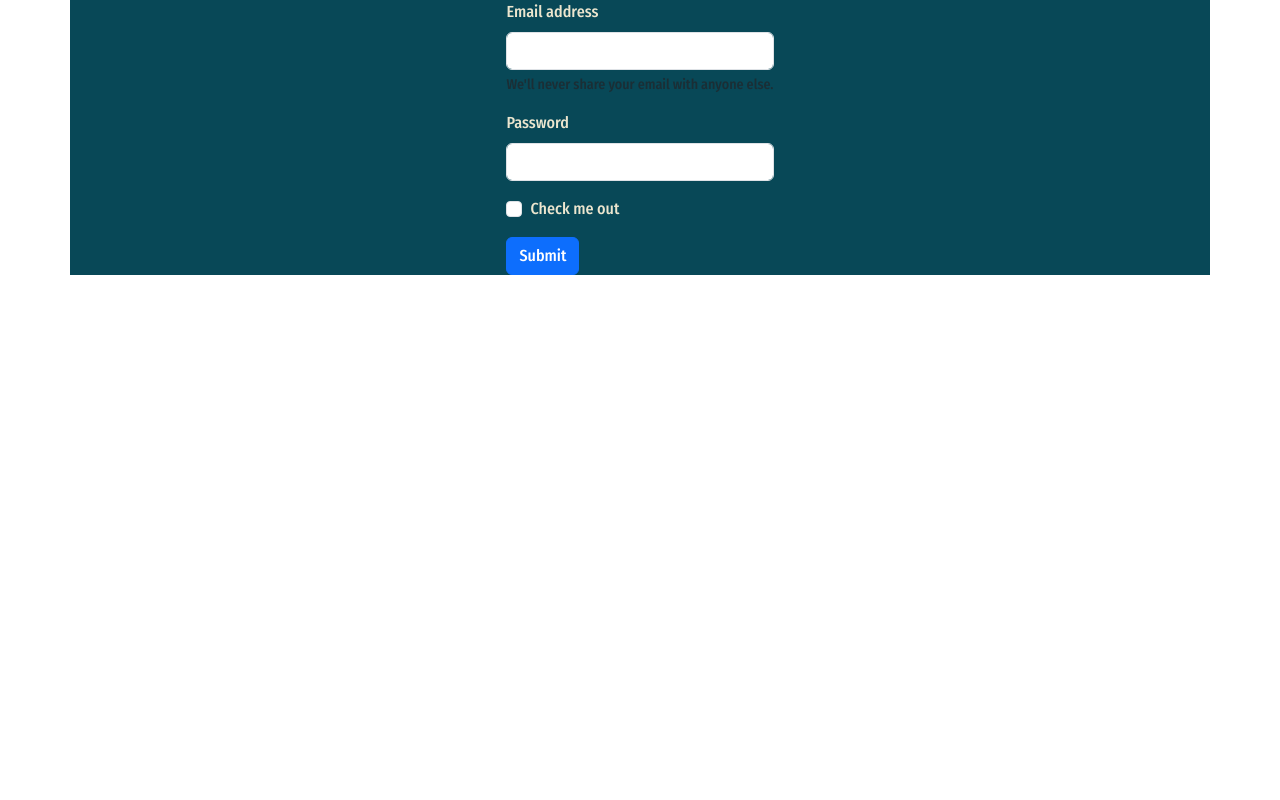
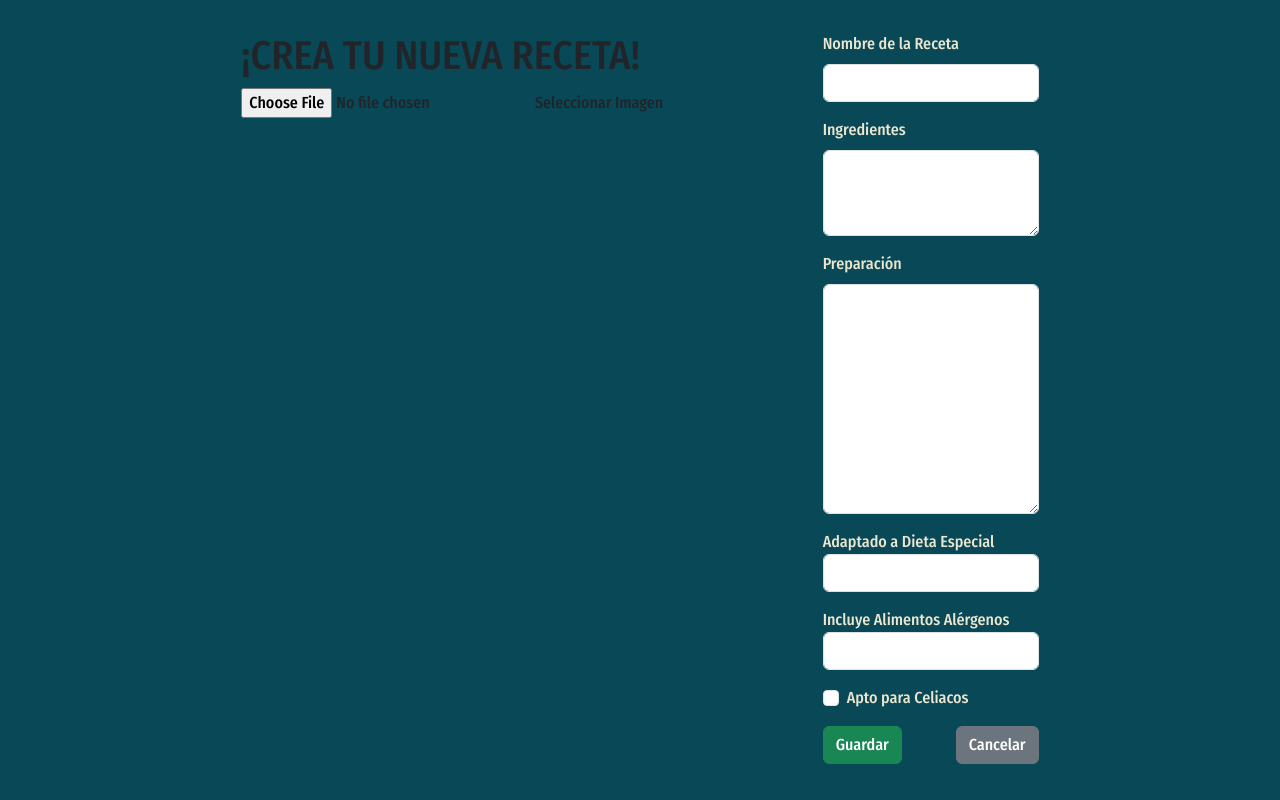
Before and after one commit to ElineeF/Practica1, a plain HTML site: page crearElemento.html in a window 1280 px wide. Drawn offline with nearby package versions, Linux system fonts and the light colour scheme.

Commit message:
personalización de página crear detalle y arreglo de tamaño de letra en main

```diff
--- a/DetalleStyle.css
+++ b/DetalleStyle.css
@@ -139,7 +139,6 @@ ul {
     font-weight: 900;
     font-size: xx-large;
     text-shadow: 0 0 6px black;
-    font-family:'Times New Roman', Times, serif;
     padding-top: 7%;
 }
 #contenedorPrincipal{
--- a/crearElemento.html
+++ b/crearElemento.html
@@ -14,22 +14,60 @@
 
 <body>
     <div class="container">
+        <div class="titleAndImg">
+            <h1>¡CREA TU NUEVA RECETA!</h1>
+            <div class="custom-file">
+                <input type="file" class="custom-file-input" id="rcpImage" lang="es">
+                <label class="custom-file-label" for="rcpImage">Seleccionar Imagen</label>
+            </div>
+        </div>
+        <div class="recipeInfo">
             <form>
                 <div class="mb-3">
-                <label for="exampleInputEmail1" class="form-label">Email address</label>
-                <input type="email" class="form-control" id="exampleInputEmail1" aria-describedby="emailHelp">
-                <div id="emailHelp" class="form-text">We'll never share your email with anyone else.</div>
+                    <label for="rcpName" class="form-label">Nombre de la Receta</label>
+                    <input type="text" class="form-control" id="rcpName" aria-describedby="recipeName">
                 </div>
                 <div class="mb-3">
-                <label for="exampleInputPassword1" class="form-label">Password</label>
-                <input type="password" class="form-control" id="exampleInputPassword1">
+                    <label for="rcpIngredients" class="form-label">Ingredientes</label>
+                    <textarea class="form-control" id="rcpIngredients" rows="3"></textarea>
                 </div>
+                <div class="mb-3">
+                    <label for="rcpInstructions" class="form-label">Preparación</label>
+                    <textarea class="form-control" id="rcpInstructions" rows="9"></textarea>
+                </div>
+
+                <div class="mb-3">
+                    <label for="specialDiet">Adaptado a Dieta Especial</label>
+                    <select class="form-control" id="specialDiet">
+                        <option></option>
+                        <option>Vegana</option>
+                        <option>Vegetariana</option>
+                    </select>
+                </div>
+
+                <div class="mb-3">
+                    <label for="dietRestrictions">Incluye Alimentos Alérgenos</label>
+                    <select class="form-control" id="dietRestrictions">
+                        <option></option>
+                        <option>Lactosa</option>
+                        <option>Huevo</option>
+                        <option>Frutos Secos</option>
+                        <option>Soja</option>
+                        <option>Mariscos</option>
+                        <option>Pescados</option>
+                    </select>
+                </div>
+
                 <div class="mb-3 form-check">
-                <input type="checkbox" class="form-check-input" id="exampleCheck1">
-                <label class="form-check-label" for="exampleCheck1">Check me out</label>
+                    <input type="checkbox" class="form-check-input" id="celiac">
+                    <label class="form-check-label" for="celiac">Apto para Celiacos</label>
                 </div>
-            <button type="submit" class="btn btn-primary">Submit</button>
+                <div class="buttons">
+                    <button type="submit" class="btn btn-success" href="#">Guardar</button>
+                    <button type="button" class="btn btn-secondary" href="index.html">Cancelar</button>
+                </div>
             </form>
+        </div>
     </div>
 </body>
 
--- a/crearElementoStyle.css
+++ b/crearElementoStyle.css
@@ -6,17 +6,42 @@
 * {
     scroll-behavior: smooth;
     font-family: firaFont;
-    color:#ECE6CF;
+}
+
+body{
+    background-color: #084857 !important;
 }
 
 .container{
     display: flex;
-    width: 90%;
-    height: 100%;
     position: relative;
     overflow: -moz-hidden-unscrollable;
     background-color: #084857;
-    flex-wrap: nowrap;
-    justify-content: center;
-    align-items: center;
+    flex-wrap: wrap;
+    justify-content: space-evenly;
+    align-items: flex-start;
+    padding-top: 2rem;
+    padding-bottom: 2rem;
 }
+
+.recipeInfo{
+    color:#ECE6CF;
+}
+
+.item h1{
+    margin-bottom: 1rem;
+    color:#ECE6CF;
+}
+
+
+.buttons{
+    display: flex;
+    justify-content: space-between;
+}
+
+.form-group option{
+    color:#07353f;
+    text-decoration: none;
+    font-weight: 500;
+    transition: .3s;
+}
--- a/mainStyles.css
+++ b/mainStyles.css
@@ -161,7 +161,7 @@
 }
 
 .textoRecetas {
-    padding: 1rem;
+    padding: 0.8rem;
     text-align: center;
     background: #F29090 !important;
     color: #084552 !important;
@@ -170,3 +170,7 @@
     bottom: 0;
     border-radius: 0rem 0rem 1rem 1rem;
 }
+
+.textoRecetas h2{
+    font-size: 1.5rem;
+}
```
Lines whose indentation alone changed are shown as unchanged.
